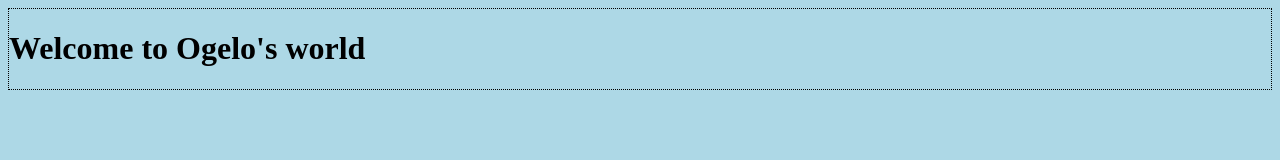
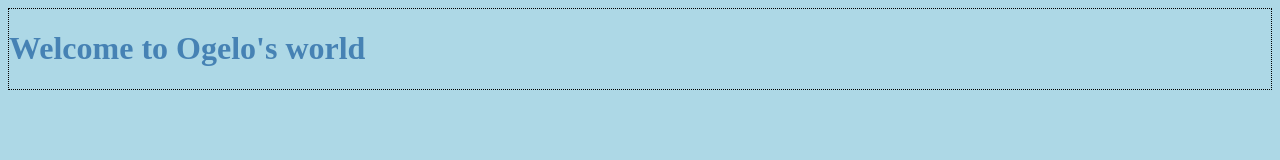
Before and after one commit to aofoegbu/repoge, a plain HTML site: page index.html in a window 1280 px wide. Drawn offline with Linux system fonts and the light colour scheme.

Commit message:
Your message is about to commit

```diff
--- a/style.css
+++ b/style.css
@@ -1,4 +1,5 @@
 body {
     background-color: lightblue;
     border: 1px dotted black;
+    color: steelblue;
 }
```
